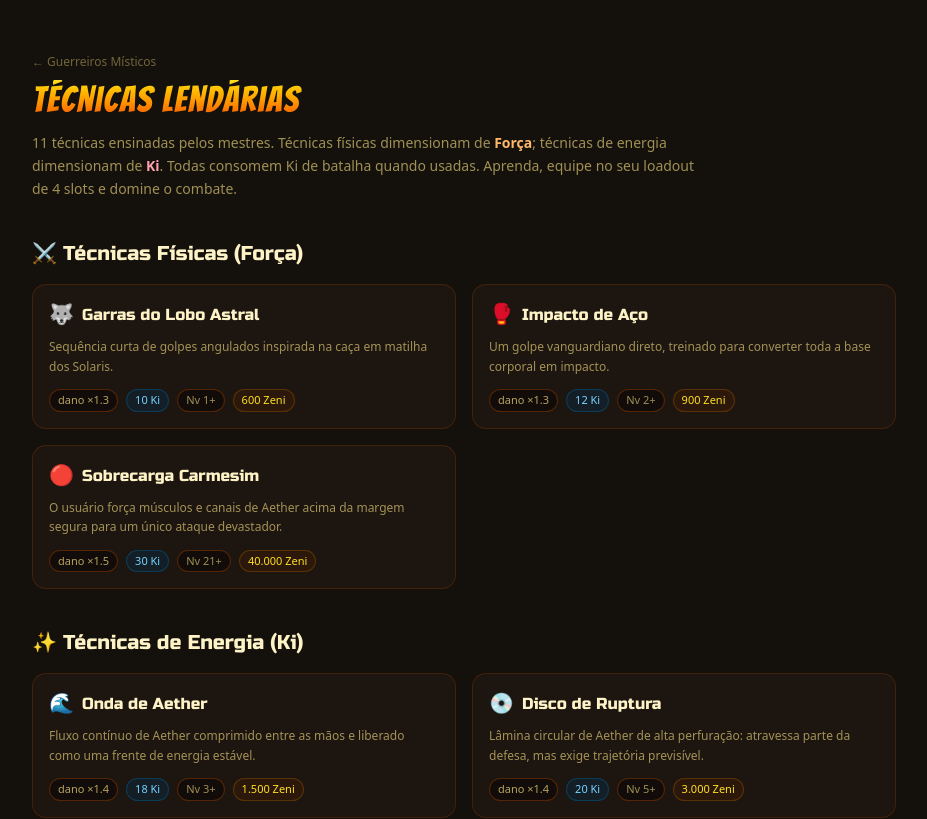
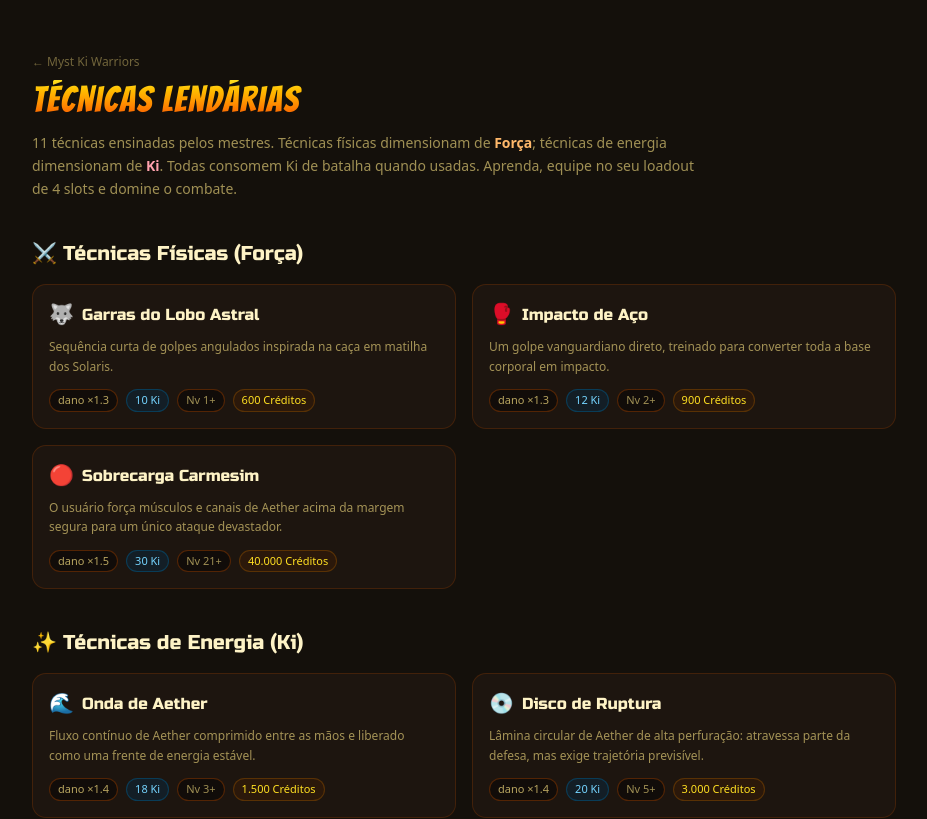
Before and after one commit to kikajima/mysticwarriors, a Next.js app: page /tecnicas in a window 1280 px wide. Shown: the top 819 px of the page, without its empty margins (176-1103 px from the left). Built offline with nearby package versions, Linux system fonts and the light colour scheme; no server answers.

Commit message:
rebrand: align public terminology with Myst Ki Warriors

```diff
--- a/src/app/tecnicas/page.tsx
+++ b/src/app/tecnicas/page.tsx
@@ -2,9 +2,9 @@ import Link from 'next/link';
 import { TECHNIQUES } from '@/lib/game/content/techniques';
 
 export const metadata = {
-  title: 'Técnicas Lendárias — Guerreiros Místicos',
+  title: 'Técnicas Lendárias — Myst Ki Warriors',
   description:
-    'Catálogo completo das técnicas de Guerreiros Místicos: Rogafufuken, Kamehameha, Kienzan, Final Flash, Genki Dama e mais — poder, custo de Ki e mestres que as ensinam.',
+    'Catálogo completo das técnicas de Myst Ki Warriors: Garras do Lobo Astral, Onda de Aether, Disco de Ruptura, Ruptura do Horizonte, Convergência do Aether e mais — poder, custo de Ki e mestres que as ensinam.',
   alternates: { canonical: '/tecnicas' },
 };
 
@@ -18,7 +18,7 @@ export default function TecnicasPage() {
     <main className="min-h-screen bg-[#14100b] text-amber-100">
       <div className="max-w-4xl mx-auto px-4 py-12">
         <Link href="/" className="text-xs text-amber-200/40 hover:text-amber-200/70">
-          ← Guerreiros Místicos
+          ← Myst Ki Warriors
         </Link>
         <h1 className="font-display text-4xl text-transparent bg-clip-text bg-gradient-to-b from-yellow-300 to-orange-600 mt-2 mb-3">
           Técnicas Lendárias
@@ -66,7 +66,7 @@ export default function TecnicasPage() {
                       Nv {t.minLevel}+
                     </span>
                     <span className="rounded-full border border-yellow-800/50 bg-yellow-950/40 text-yellow-300 px-2 py-0.5 text-[11px]">
-                      {t.price.toLocaleString('pt-BR')} Zeni
+                      {t.price.toLocaleString('pt-BR')} Créditos
                     </span>
                   </div>
                 </div>
```
